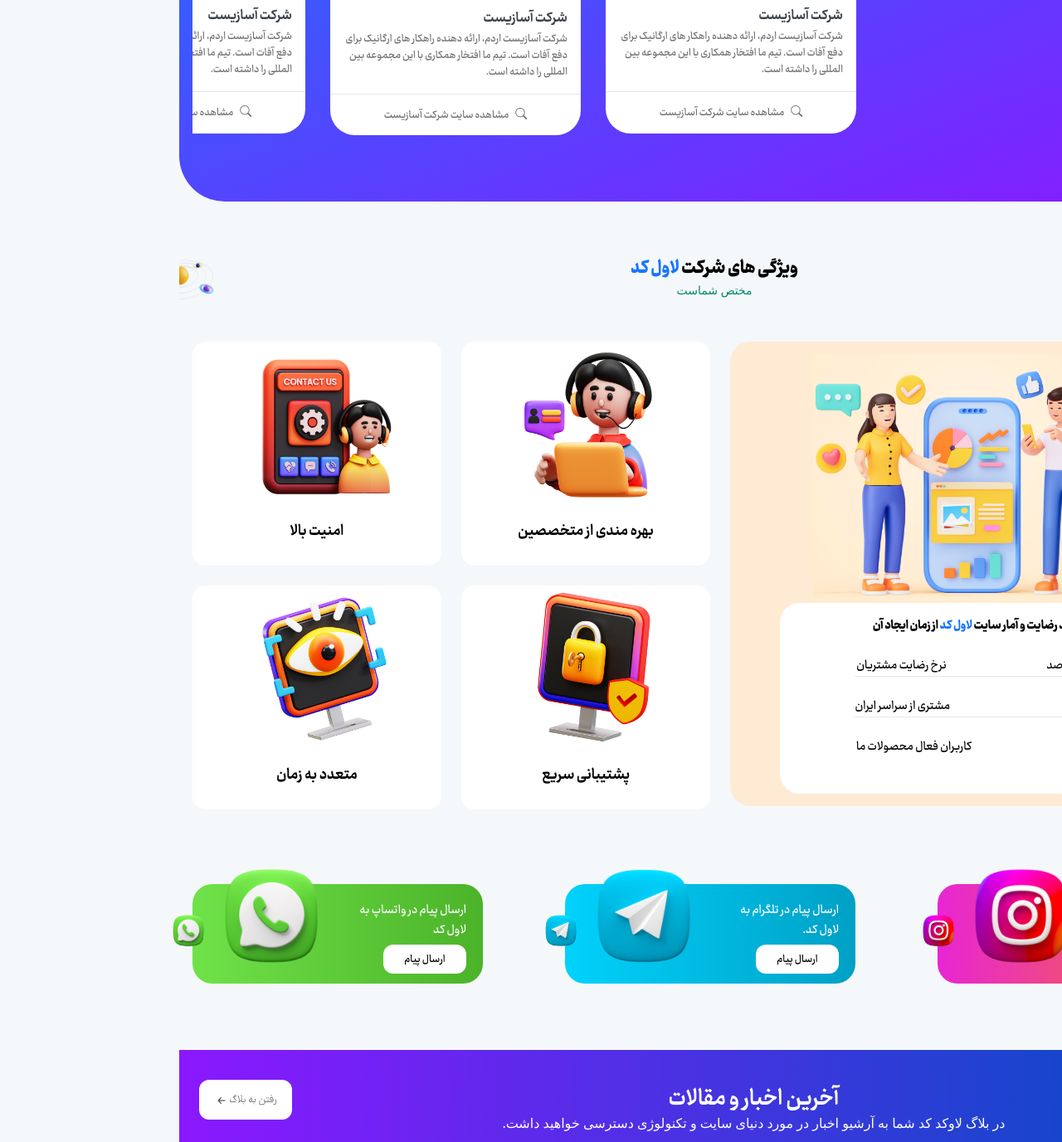
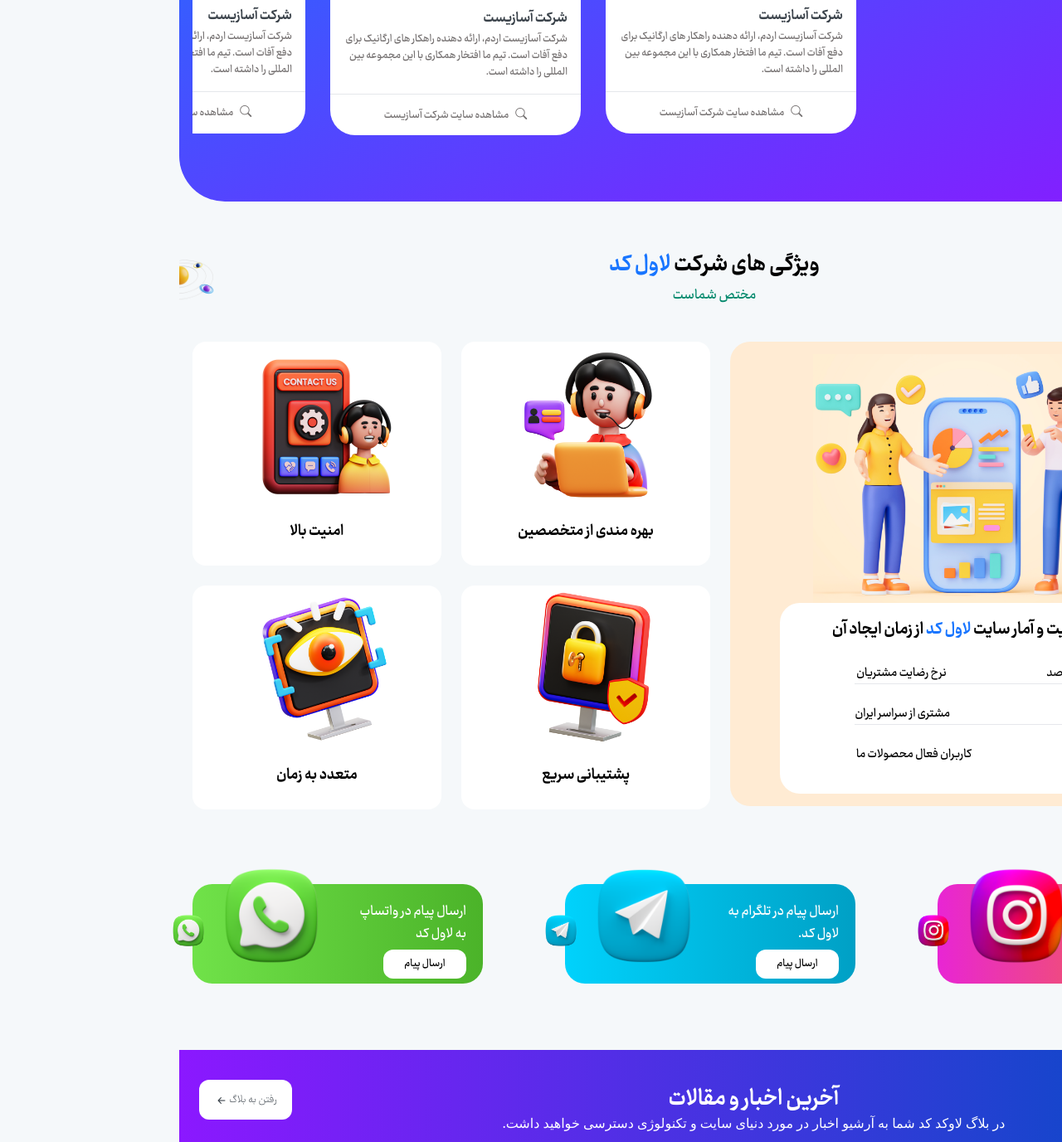
Before and after one commit to groupwebdevelopers/lovelcode, a React (Vite) app in the folder frontend/: page / in a window 1280 px wide. Shown: the part 1945-3322 px from the top of the page at 83% size. Built offline with nearby package versions, Linux system fonts and the light colour scheme.

Commit message:
alredy finish

```diff
--- a/frontend/src/components/Features/Features.jsx
+++ b/frontend/src/components/Features/Features.jsx
@@ -2,7 +2,7 @@ import React from "react";
 
 function FeatureCard({ imageSrc, title }) {
   return (
-    <div className="bg-white 2xl:bg-[#d6d6d68e]  md:w-[315px] xl:w-[300px] 2xl:w-[360px] 2xl:h-[310px] md:h-[270px] w-[190px] h-[200px] text-center rounded-2xl ">
+    <div className="bg-white 2xl:bg-[#ece7e78e]  md:w-[315px] xl:w-[300px] 2xl:w-[360px] 2xl:h-[310px] md:h-[270px] w-[190px] h-[200px] text-center rounded-2xl ">
       <img
         src={imageSrc}
         alt=""
@@ -24,10 +24,10 @@ export default function Features() {
             className="w-[40px]"
           />
           <div className="flex flex-col justify-center text-center">
-            <h1 className="text-2xl font-Ray-Black">
+            <h1 className="text-[30px] font-Ray-ExtraBold">
               ویژگی های شرکت <span className="text-main-blue-web">لاول کد</span>
             </h1>
-            <span className="text-main-green-web text-sm">مختص شماست</span>
+            <span className="text-main-green-web text-[18px] font-Ray-Bold">مختص شماست</span>
           </div>
           <img
             src="./images/mainweb/3D/Galaxy 2.png"
@@ -45,7 +45,7 @@ export default function Features() {
               </div>
               <div className="box2 bg-white w-full md:w-[480px]  md:h-[230px] 2xl:h-[260px] 2xl:w-[550px] h-[200px] rounded-3xl flex flex-col items-center gap-6 2xl:gap-8 2xl:mt-[85px] mt-[50px]">
                 <div className="mt-4">
-                  <h1 className="font-Ray-Black">
+                  <h1 className="font-Ray-ExtraBold text-[22px]">
                     درصد رضایت و آمار سایت{" "}
                     <span className="text-main-blue-web">لاول کد </span> از زمان
                     ایجاد آن
@@ -55,21 +55,21 @@ export default function Features() {
                   <span className="font-ANJOMANFANUM-MEDIUM text-sm">
                     97.6 درصد
                   </span>
-                  <span className="mt-2 md:mt-0  md:mr-[120px] mr-[100px] 2xl:mr-[220px]">نرخ رضایت مشتریان</span>
+                  <span className="mt-2 md:mt-0  md:mr-[120px] mr-[100px] 2xl:mr-[220px] font-Ray-Bold">نرخ رضایت مشتریان</span>
                   <hr className="w-[300px] 2xl:w-[400px]" />
                 </div>
                 <div className="font-Ray-Bold">
                   <span className="font-ANJOMANFANUM-MEDIUM text-sm">
                     3000+
                   </span>
-                  <span className="mt-2 md:mt-0 md:mr-[145px] mr-[125px] 2xl:mr-[240px]">مشتری از سراسر ایران</span>
+                  <span className="mt-2 md:mt-0 md:mr-[145px] mr-[125px] 2xl:mr-[240px] font-Ray-Bold">مشتری از سراسر ایران</span>
                   <hr className="w-[300px] 2xl:w-[400px]" />
                 </div>
                 <div className="font-Ray-Bold">
                   <span className="font-ANJOMANFANUM-MEDIUM text-sm">
                     50000+
                   </span>
-                  <span className="mt-2 md:mt-0 md:mr-[110px] mr-[95px] 2xl:mr-[205px]">کاربران فعال محصولات ما</span>
+                  <span className="mt-2 md:mt-0 md:mr-[110px] mr-[95px] 2xl:mr-[205px] font-Ray-Bold">کاربران فعال محصولات ما</span>
                 </div>
               </div>
             </div>
--- a/frontend/src/components/SocialNetworks/SocialNetworks.jsx
+++ b/frontend/src/components/SocialNetworks/SocialNetworks.jsx
@@ -31,8 +31,8 @@ export default function SocialNetworks() {
             className={`box bg-${network.backgroundColor} w-[270px] md:w-[350px] rounded-3xl h-[120px] flex mt-[50px]`}
           >
             <div className="pb max-w-[40%] m-[20px]">
-              <h1 className="text-white font-Ray-Bold">{network.title}</h1>
-              <button className="text-black bg-white w-[100px] h-[35px] rounded-xl mt-[5px] text-sm font-Ray-Bold">
+              <h1 className="text-white font-Ray-Bold text-[18px]">{network.title}</h1>
+              <button className="text-black bg-white w-[100px] h-[35px] rounded-xl mt-[5px] text-[14px] font-Ray-Bold">
                 {network.buttonText}
               </button>
             </div>
```
